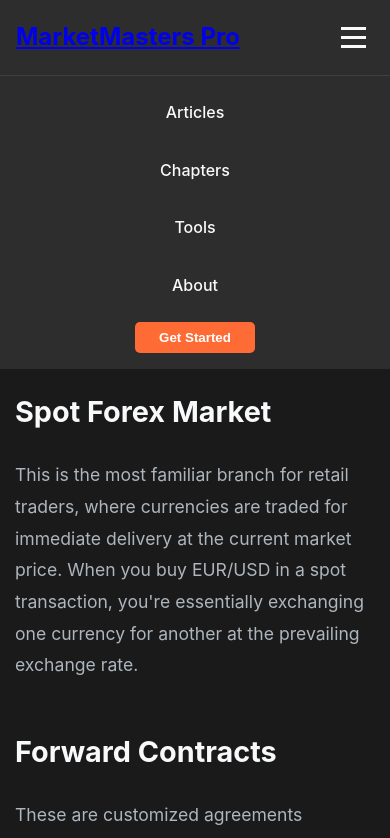
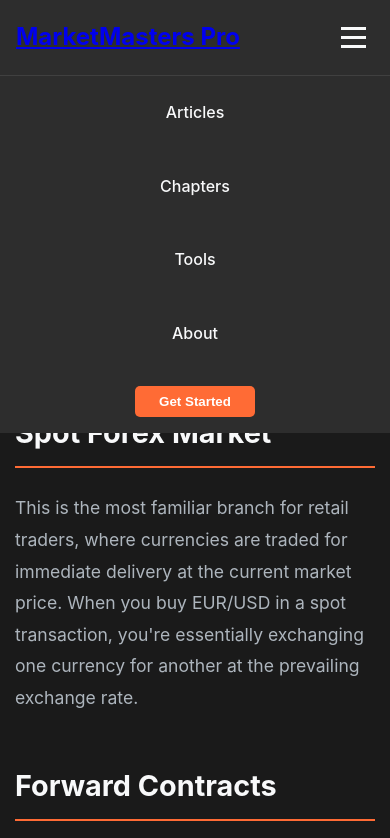
Before and after one commit to JacksonMukurani/marketmasters-pro, a plain HTML site: page index.html in a window 390 px wide. Both pictures are taken after a click on the element 353 px from the left and 37 px from the top of the page. Shown: the top 838 px of the page. Drawn offline with Linux system fonts and the light colour scheme.

Commit message:
Update styles.css

```diff
--- a/styles.css
+++ b/styles.css
@@ -806,3 +806,82 @@ select:focus, input:focus {
         padding: 1.5rem;
     }
 }
+/* Fix Navigation and Layout Issues */
+.nav-links {
+    display: flex;
+    gap: 2rem;
+    align-items: center;
+}
+
+@media (max-width: 768px) {
+    .nav-links {
+        display: none;
+        position: absolute;
+        top: 100%;
+        left: 0;
+        right: 0;
+        background: var(--dark-gray);
+        flex-direction: column;
+        padding: 1rem;
+        border-top: 1px solid var(--medium-gray);
+    }
+
+    .nav-links.mobile-visible {
+        display: flex;
+    }
+}
+
+/* Fix Article Content Layout */
+.article-content {
+    padding: 120px 0 60px;
+    background: var(--black);
+    min-height: 100vh;
+}
+
+.article-body {
+    max-width: 800px;
+    margin: 0 auto;
+    line-height: 1.7;
+}
+
+.article-body h2 {
+    color: var(--text-light);
+    margin: 3rem 0 1.5rem;
+    font-size: 1.8rem;
+    border-bottom: 2px solid var(--primary-orange);
+    padding-bottom: 0.5rem;
+}
+
+.article-body p {
+    color: var(--text-muted);
+    margin-bottom: 1.5rem;
+    font-size: 1.1rem;
+    line-height: 1.8;
+}
+
+/* Fix text overlap */
+.article-body * {
+    max-width: 100%;
+    overflow-wrap: break-word;
+}
+
+/* Ad placement areas */
+.ad-placement {
+    background: var(--dark-gray);
+    border: 1px solid var(--medium-gray);
+    padding: 2rem;
+    margin: 2rem 0;
+    text-align: center;
+    color: var(--text-muted);
+}
+
+.ad-placement.leaderboard {
+    height: 90px;
+}
+
+.ad-placement.sidebar {
+    height: 600px;
+    width: 160px;
+    float: right;
+    margin-left: 2rem;
+}
```
